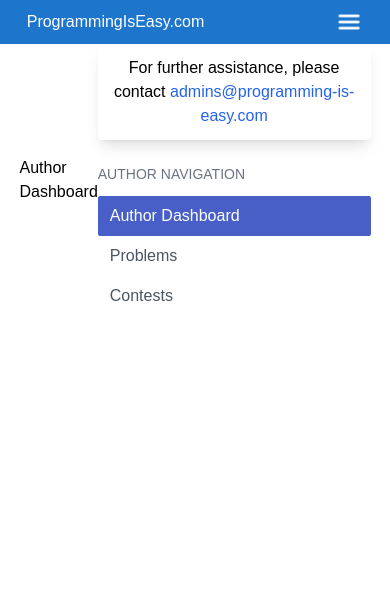
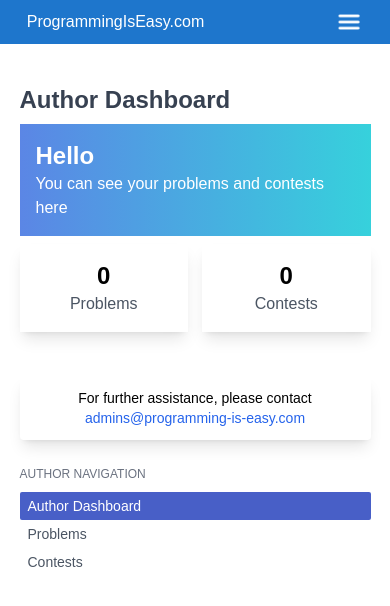
Before and after one commit to Salf1-Sabit/ProgrammingIsEasy, a React (Create React App) app: page /author in a window 390 px wide. Shown: the top 606 px of the page. Built offline with nearby package versions, Linux system fonts and the light colour scheme.

Commit message:
complete author-dashboard

```diff
--- a/src/pages/Author/Author.jsx
+++ b/src/pages/Author/Author.jsx
@@ -6,7 +6,7 @@ import Wrapper from "../../components/UI/Wrapper";
 
 const Author = () => {
   return (
-    <Wrapper className="flex justify-between items-center">
+    <Wrapper className="flex justify-between flex-col md:flex-row gap-8 sm:gap-0">
       <Outlet></Outlet>
       <AuthorSidebar />
     </Wrapper>
--- a/src/pages/Author/AuthorDashboard.jsx
+++ b/src/pages/Author/AuthorDashboard.jsx
@@ -1,7 +1,31 @@
 import React from "react";
 
-const AuthorDashboard = () => {
-  return <div>Author Dashboard</div>;
+const AuthorDashboard = ({ problemsCount = 0, contestsCount = 0 }) => {
+  return (
+    <div className="w-full md:w-[60%] lg:w-[65%] xl:w-[70%] flex flex-col gap-2 sm:gap-4 mt-10">
+      <h1 className="font-bold text-2xl sm:text-3xl md:text-4xl text-gray-700">
+        Author Dashboard
+      </h1>
+      <div>
+        <div className="bg-gradient-to-r from-[#5B86E5] to-[#36D1DC] text-white w-full p-4 sm:p-6">
+          <h1 className="font-bold text-2xl sm:text-3xl md:text-4xl">Hello</h1>
+          <p className="text-base sm:text-lg md:text-xl">
+            You can see your problems and contests here
+          </p>
+        </div>
+      </div>
+      <div className="flex justify-between">
+        <div className="shadow-lg w-[48%] text-center p-4">
+          <p className="font-bold text-2xl sm:text-3xl">{problemsCount}</p>
+          <p className="text-base sm:text-xl text-gray-600">Problems</p>
+        </div>
+        <div className="shadow-lg w-[48%] text-center p-4">
+          <p className="font-bold text-2xl sm:text-3xl">{contestsCount}</p>
+          <p className="text-base sm:text-xl text-gray-600">Contests</p>
+        </div>
+      </div>
+    </div>
+  );
 };
 
 export default AuthorDashboard;
--- a/src/pages/Author/AuthorSidebar.jsx
+++ b/src/pages/Author/AuthorSidebar.jsx
@@ -3,22 +3,24 @@ import { NavLink } from "react-router-dom";
 
 const AuthorSidebar = () => {
   return (
-    <div className="md:w-[35%] lg:w-[30%] xl:w-[25%] flex flex-col gap-6">
+    <div className="w-full md:w-[35%] lg:w-[30%] xl:w-[25%] flex flex-col gap-6 text-sm sm:text-base mt-3 md:mt-[90px]">
       <div className="text-center p-3 sm:p-6 shadow-lg text-wrap rounded">
         For further assistance, please contact{" "}
         <span className="text-blue-600">admins@programming-is-easy.com</span>
       </div>
 
-      <div className="flex flex-col gap-3">
-        <h1 className="text-gray-500 text-sm">AUTHOR NAVIGATION</h1>
+      <div className="flex flex-col gap-2 sm:gap-3">
+        <h1 className="text-gray-500 text-[12px] sm:text-sm">
+          AUTHOR NAVIGATION
+        </h1>
         <ul className="flex flex-col w-full">
           <li>
             <NavLink
               to="/author"
               className={({ isActive }) =>
                 isActive
-                  ? "text-white bg-[#485FC7] px-3 py-2 w-full rounded-sm block"
-                  : "text-gray-600 px-3 py-2 block"
+                  ? "text-white bg-[#485FC7] px-2 py-1 sm:px-3 sm:py-2 w-full rounded-sm block"
+                  : "text-gray-600 px-2 py-1 sm:px-3 sm:py-2 block"
               }
               end
             >
@@ -30,8 +32,8 @@ const AuthorSidebar = () => {
               to="/author/problems"
               className={({ isActive }) =>
                 isActive
-                  ? "text-white bg-[#485FC7] px-3 py-2 w-full rounded-sm block"
-                  : "text-gray-600 px-3 py-2 block"
+                  ? "text-white bg-[#485FC7] px-2 py-1 sm:px-3 sm:py-2 w-full rounded-sm block"
+                  : "text-gray-600 px-2 py-1 sm:px-3 sm:py-2 block"
               }
             >
               Problems
@@ -42,8 +44,8 @@ const AuthorSidebar = () => {
               to="/author/contests"
               className={({ isActive }) =>
                 isActive
-                  ? "text-white bg-[#485FC7] px-3 py-2 w-full rounded-sm block"
-                  : "text-gray-600 px-3 py-2 block"
+                  ? "text-white bg-[#485FC7] px-2 py-1 sm:px-3 sm:py-2 w-full rounded-sm block"
+                  : "text-gray-600 px-2 py-1 sm:px-3 sm:py-2 block"
               }
             >
               Contests
```
